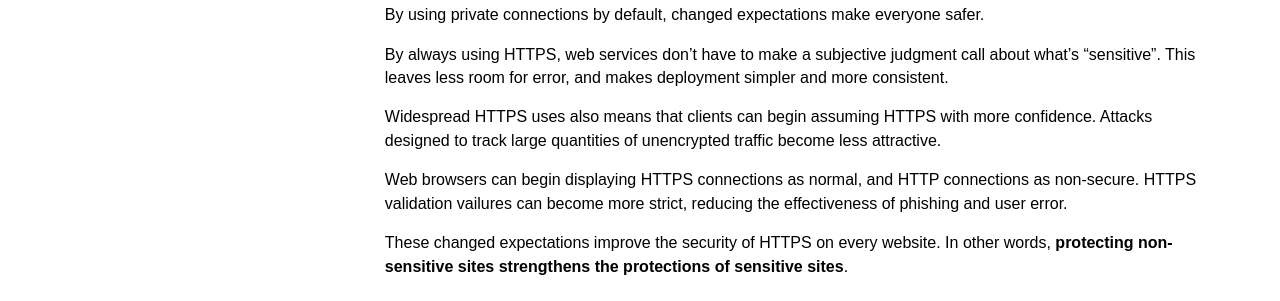
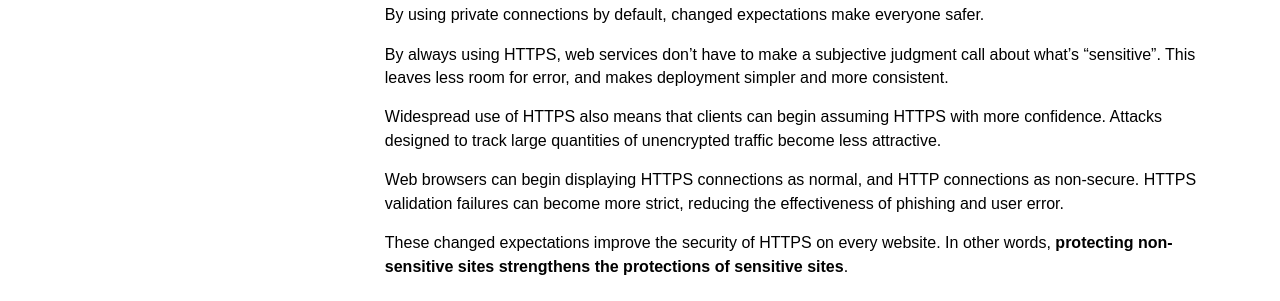
Before and after one commit to GSA/https, a Jekyll site: the page built from index.md, in a window 1280 px wide. Shown: the part 769-1070 px from the top of the page. Built offline with Jekyll 4.4.1, drawn with Linux system fonts in a browser that asks for light colours; Markdown is read by kramdown in place of the engine named in the settings.

Commit message:
fixing typos

```diff
--- a/index.md
+++ b/index.md
@@ -30,9 +30,9 @@ By using private connections by default, changed expectations make everyone safe
 
 By always using HTTPS, web services don't have to make a subjective judgment call about what's "sensitive". This leaves less room for error, and makes deployment simpler and more consistent.
 
-Widespread HTTPS uses also means that clients can begin assuming HTTPS with more confidence. Attacks designed to track large quantities of unencrypted traffic become less attractive.
+Widespread use of HTTPS also means that clients can begin assuming HTTPS with more confidence. Attacks designed to track large quantities of unencrypted traffic become less attractive.
 
-Web browsers can begin displaying HTTPS connections as normal, and HTTP connections as non-secure. HTTPS validation vailures can become more strict, reducing the effectiveness of phishing and user error.
+Web browsers can begin displaying HTTPS connections as normal, and HTTP connections as non-secure. HTTPS validation failures can become more strict, reducing the effectiveness of phishing and user error.
 
 These changed expectations improve the security of HTTPS on every website. In other words, **protecting non-sensitive sites strengthens the protections of sensitive sites**.
 
```
